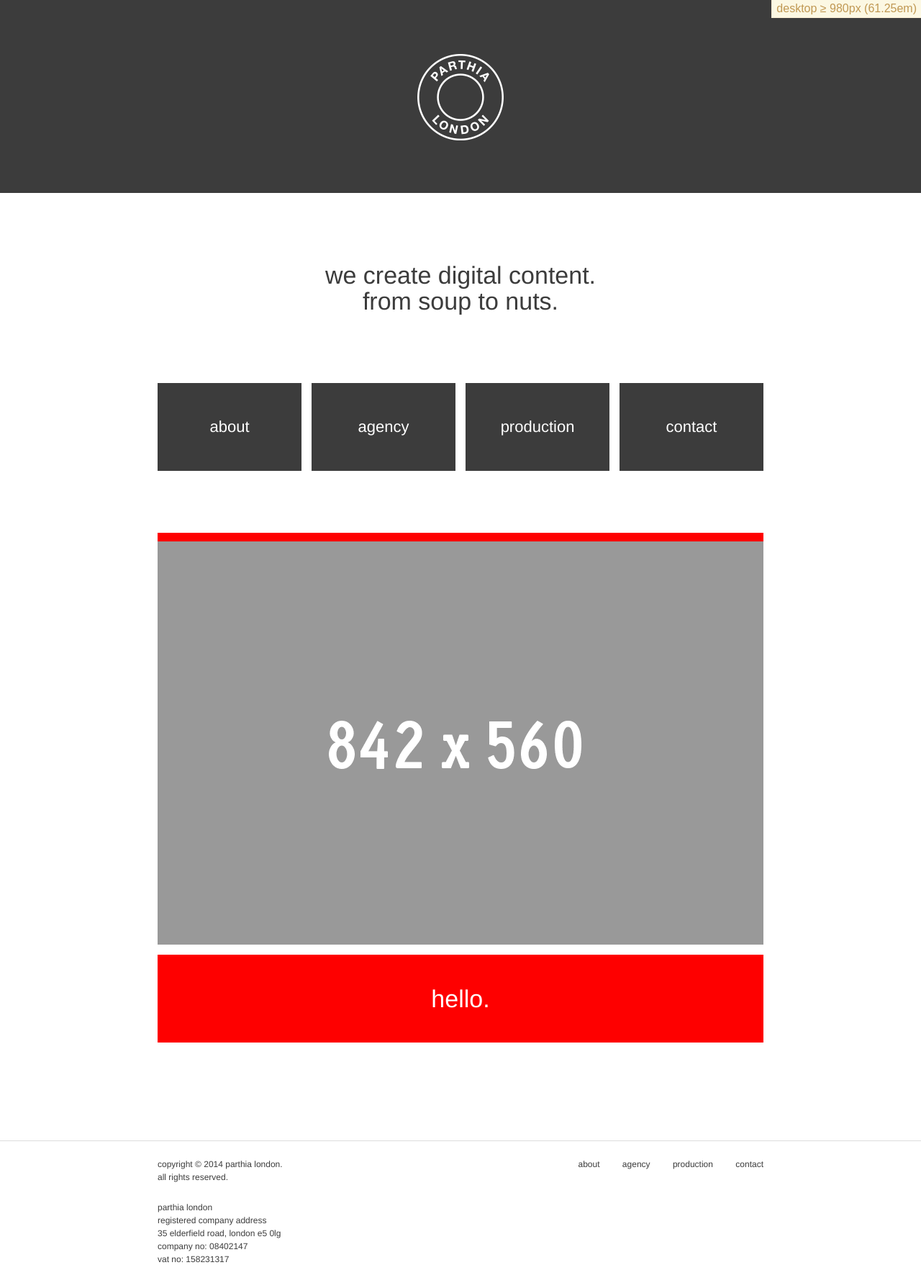
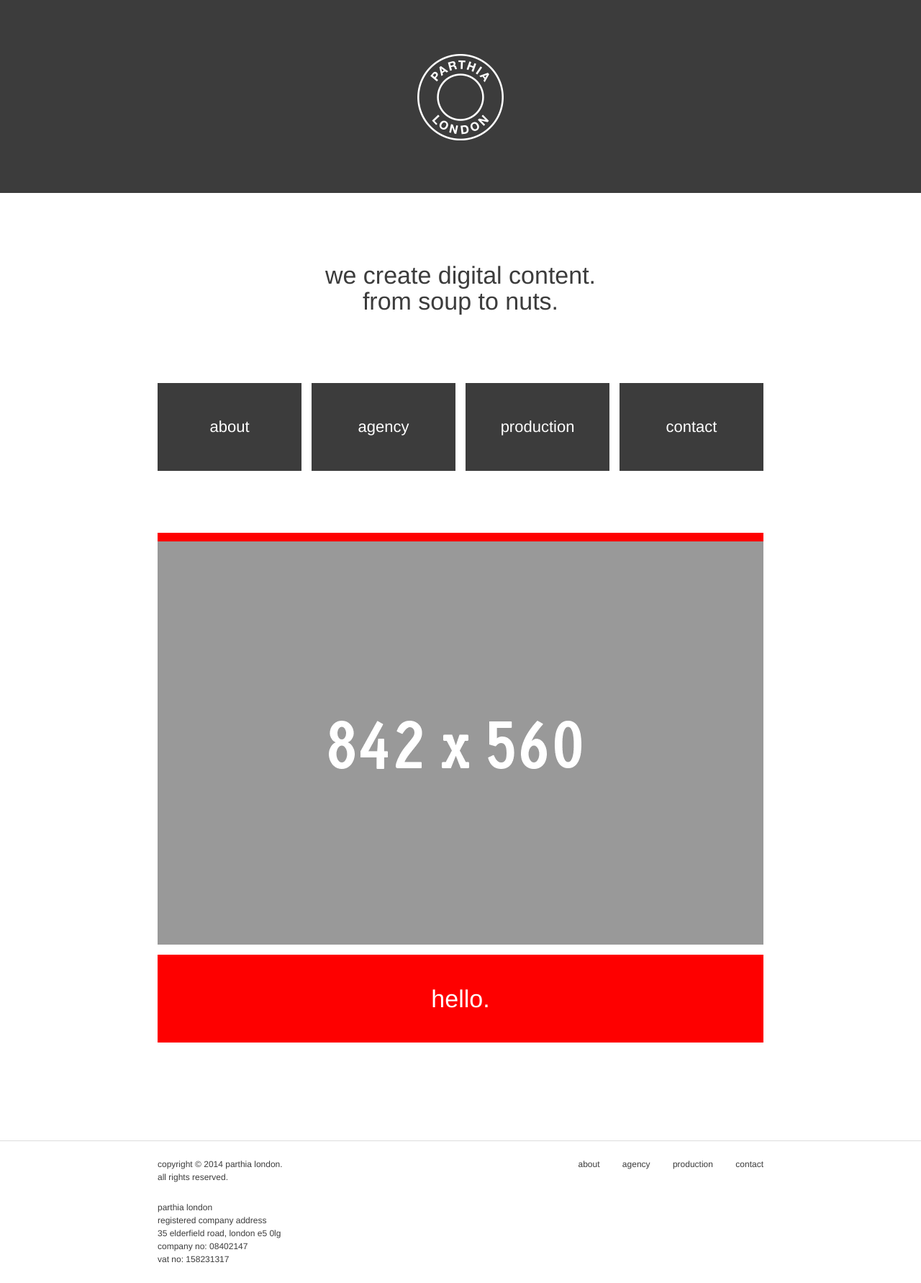
Before and after one commit to marchibbins/parthia, a Jekyll site: the page built from index.html, in a window 1280 px wide. Shown: the whole page at 72% size. Built offline with Jekyll 4.4.1, drawn with Linux system fonts in a browser that asks for light colours.

Commit message:
Remove breakpoint display

```diff
--- a/_sass/mq.scss
+++ b/_sass/mq.scss
@@ -23,7 +23,7 @@ $mq-static-breakpoint: desktop !default;
 // If you want to display the currently active breakpoint in the top
 // right corner of your site during development, add the breakpoints
 // to this list, ordered by width, e.g. (mobile, tablet, desktop).
-$mq-show-breakpoints: (mobile, tablet, desktop) !default;
+$mq-show-breakpoints: () !default;
 
 @function mq-px2em($px, $base-font-size: 16px) {
     @if (unitless($px)) {
```
Also changed, not shown: css/main.min.css.
